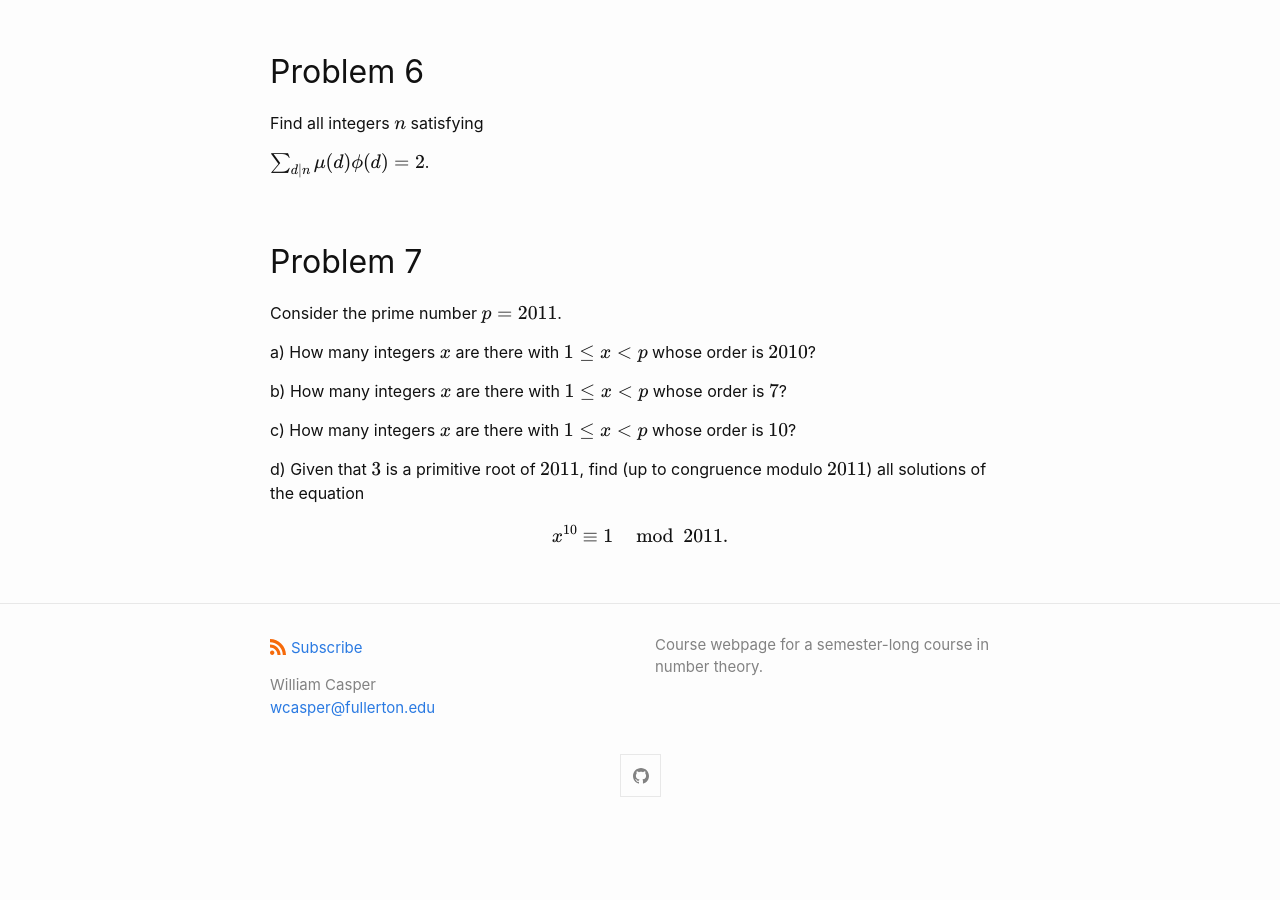
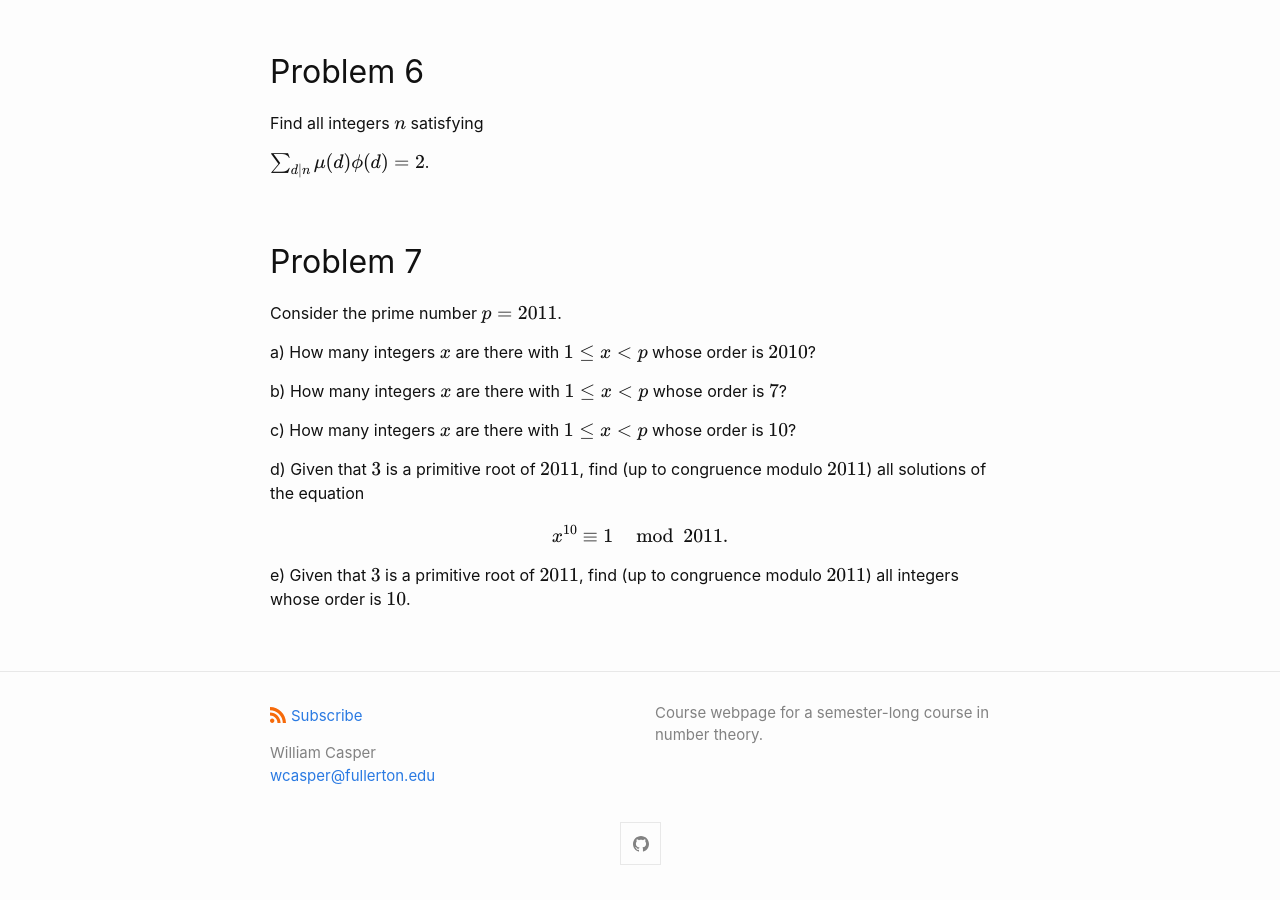
Before and after one commit to wcasper/math430spring2023, a Jekyll site: the page built from _exams/practice-exam3.md, in a window 1280 px wide and 900 px high, scrolled down 1581 px. Built offline with Jekyll 4.4.1, drawn with Linux system fonts in a browser that asks for light colours; before the commit the page ends 2413 px from its top, so only the background shows below that.

Commit message:
edited last question

```diff
--- a/_exams/practice-exam3.md
+++ b/_exams/practice-exam3.md
@@ -73,3 +73,5 @@ c) How many integers $$x$$ are there with $$1\leq x  < p$$ whose order is $$10$$
 d) Given that $$3$$ is a primitive root of $$2011$$, find (up to congruence modulo $$2011$$) all solutions of the equation
 
 $$x^{10}\equiv 1\mod 2011.$$
+
+e) Given that $$3$$ is a primitive root of $$2011$$, find (up to congruence modulo $$2011$$) all integers whose order is $$10$$.
```
